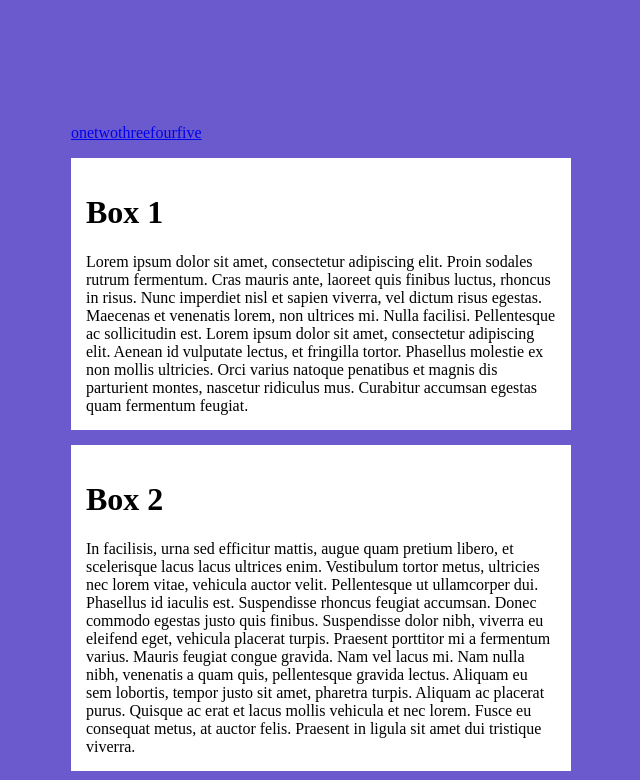
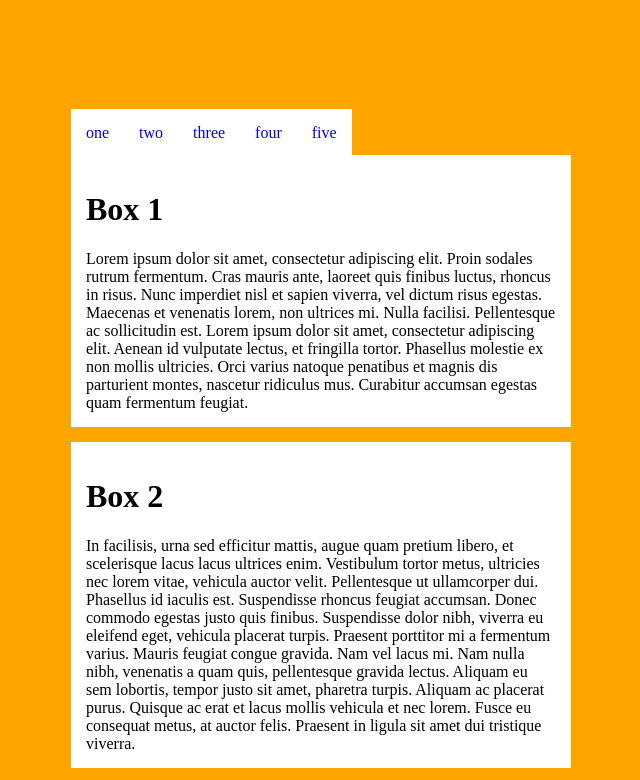
Before and after one commit to SarangKang/Page3, a plain HTML site: page index.html in a window 1280 px wide. Shown: the top 780 px of the page, without its empty margins (319-959 px from the left). Drawn offline with Linux system fonts and the light colour scheme.

Commit message:
Update mystyle.css

```diff
--- a/mystyle.css
+++ b/mystyle.css
@@ -1,7 +1,7 @@
 body{
     display: flex;
     justify-content: center;
-    background: #6a5acd;
+    background: #ffa500;
 }
 
 #container{
@@ -17,8 +17,22 @@ body{
 }
 
 ul {
+  position: relative;
+  margin-bottom: 13px;
   list-style-type: none;
   padding: 0px;
   display: flex;
   justify-content: left;
 }
+
+a{
+  position: relative;
+  text-decoration: none;
+  background: #FFF;
+  padding: 15px;
+
+}
+
+a:hover{
+  background: #ff6347;
+}
```
